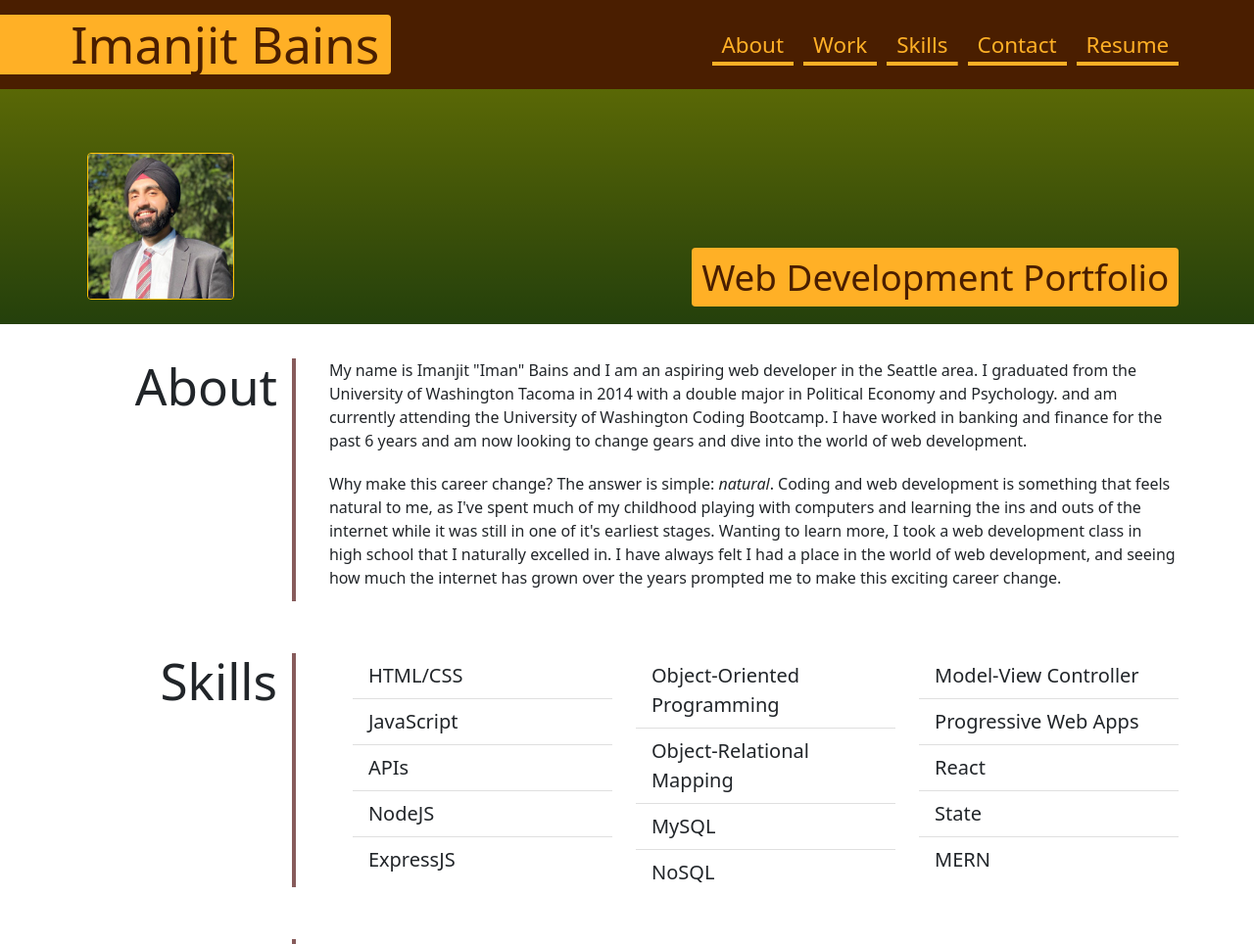
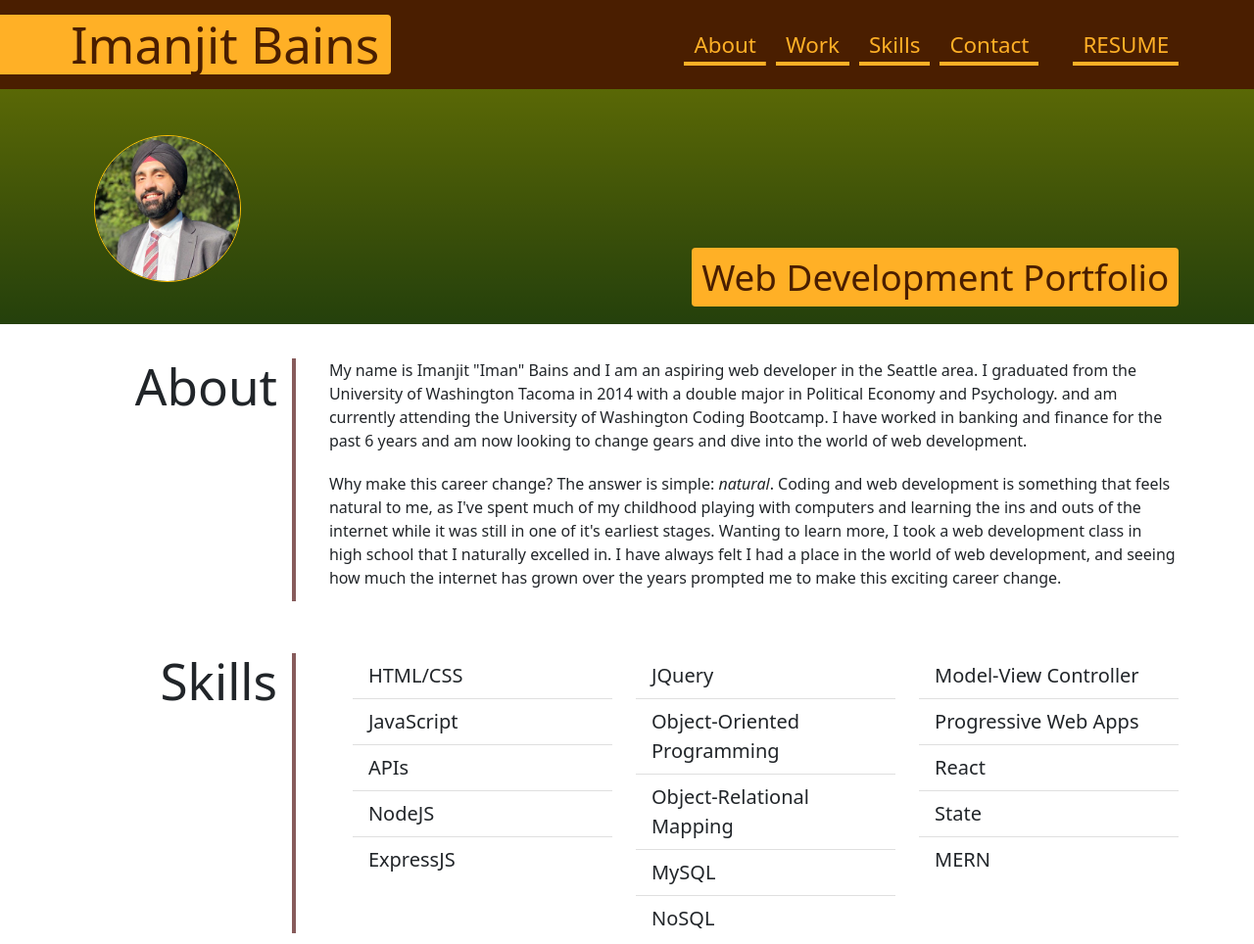
Before and after one commit to imanjit/hw2-professional-portfolio, a plain HTML site: page index.html in a window 1280 px wide. Shown: the top 964 px of the page at 98% size. Drawn offline with nearby package versions, Linux system fonts and the light colour scheme.

Commit message:
Updated styling

```diff
--- a/index.html
+++ b/index.html
@@ -5,7 +5,7 @@
   <meta charset="UTF-8">
   <meta name="viewport" content="width=device-width, initial-scale=1.0">
   <meta http-equiv="X-UA-Compatible" content="ie=edge">
-  <title>Imanjit Bains' Portfolio</title>
+  <title>Imanjit's Portfolio</title>
   <link rel="stylesheet" href="style.css" />
   <link href="https://cdn.jsdelivr.net/npm/bootstrap@5.0.2/dist/css/bootstrap.min.css" rel="stylesheet" integrity="sha384-EVSTQN3/azprG1Anm3QDgpJLIm9Nao0Yz1ztcQTwFspd3yD65VohhpuuCOmLASjC" crossorigin="anonymous">
 </head>
@@ -18,12 +18,12 @@
       <a href="#work">Work</a>
       <a href="#skills">Skills</a>
       <a href="#contact">Contact</a>
-      <a href="./images/Resume.pdf">Resume</a>
+      <a href="./images/Resume.pdf" class="resume">RESUME</a>
     </nav>
   </header>
 
   <section class="hero-banner">
-    <img src="./images/avi.jpeg" alt="Self-Portrait" class="rounded border border-warning">
+    <img src="./images/avi.jpeg" alt="Self-Portrait" class="rounded-circle border border-warning">
     <div>
       <h2 class="body rounded">Web Development Portfolio</h2>
     </div>
@@ -63,6 +63,7 @@
         </div>
         <div class="col">
           <ul class="list-group list-group-flush fs-5">
+            <li class="list-group-item">JQuery</li>
             <li class="list-group-item">Object-Oriented Programming</li>
             <li class="list-group-item">Object-Relational Mapping</li>
             <li class="list-group-item">MySQL</li>
@@ -127,7 +128,7 @@
       <h2>Contact</h2>
       <div>
         <address>
-          <a href="tel:+12535087965">253.508.7965</a>
+          <a href="tel:+12535087965">(253)508-7965</a>
           <a href="mailto:bains@imanj.it">bains@imanj.it</a>
           <a href="https://github.com/imanjit">GitHub</a>
           <a href="https://www.linkedin.com/in/imanjit-bains-a58256a1/">Linkedin</a>
@@ -135,7 +136,6 @@
         </address>
       </div>
     </section>
-
   </main>
 </body>
 
--- a/style.css
+++ b/style.css
@@ -78,6 +78,7 @@
 
   nav a:last-child {
     margin-right: 0;
+    margin-left: 25px;
   }
 
   main {
@@ -118,9 +119,10 @@
   }
 
   .hero-banner img {
+      bottom: 18px;
       display: flex;
       height: 150px;
-      left: 50px;
+      left: 57px;
       max-width: 100%;
       position: relative;
       z-index: 1;
@@ -190,7 +192,7 @@
   }
 
   .flex-item:hover {
-    background-color: rgba(0, 0, 0, 0.3);
+    background-color: var(--light);
   }
 
   .flex-item div {
```
